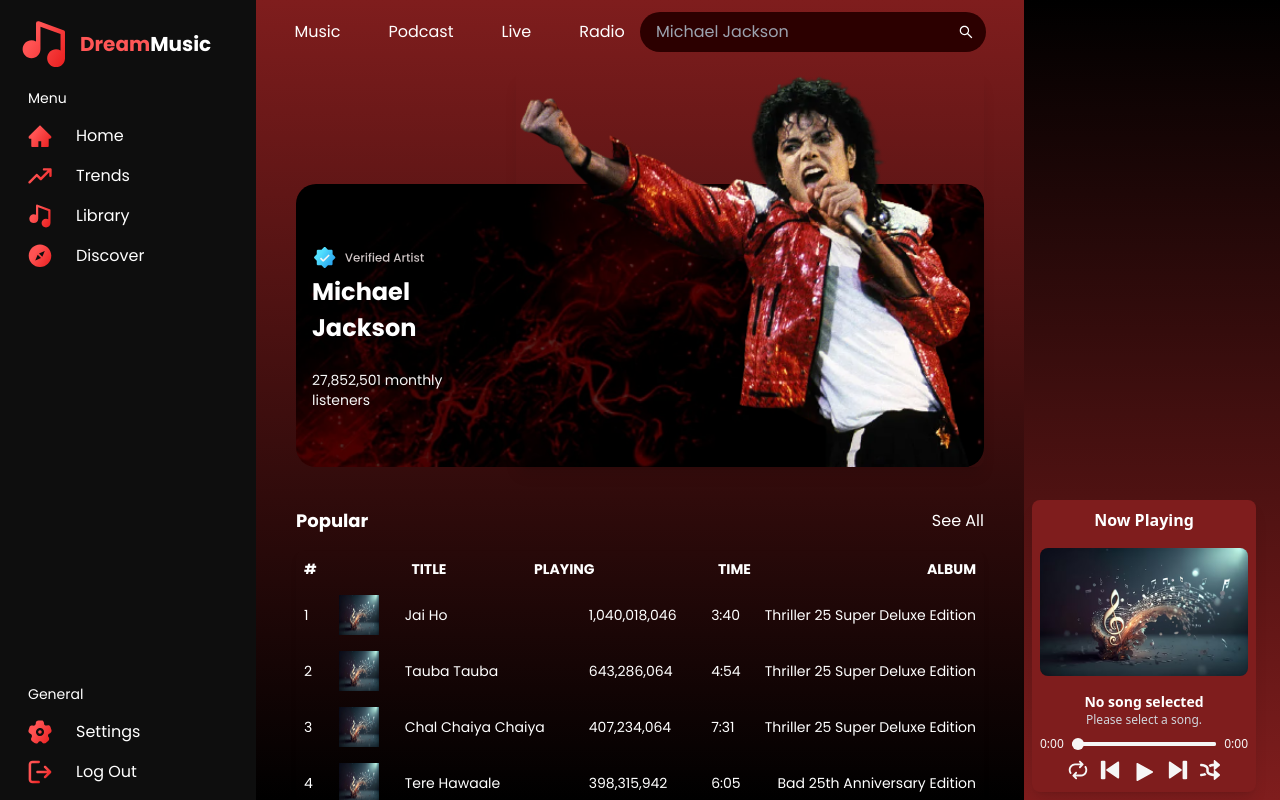
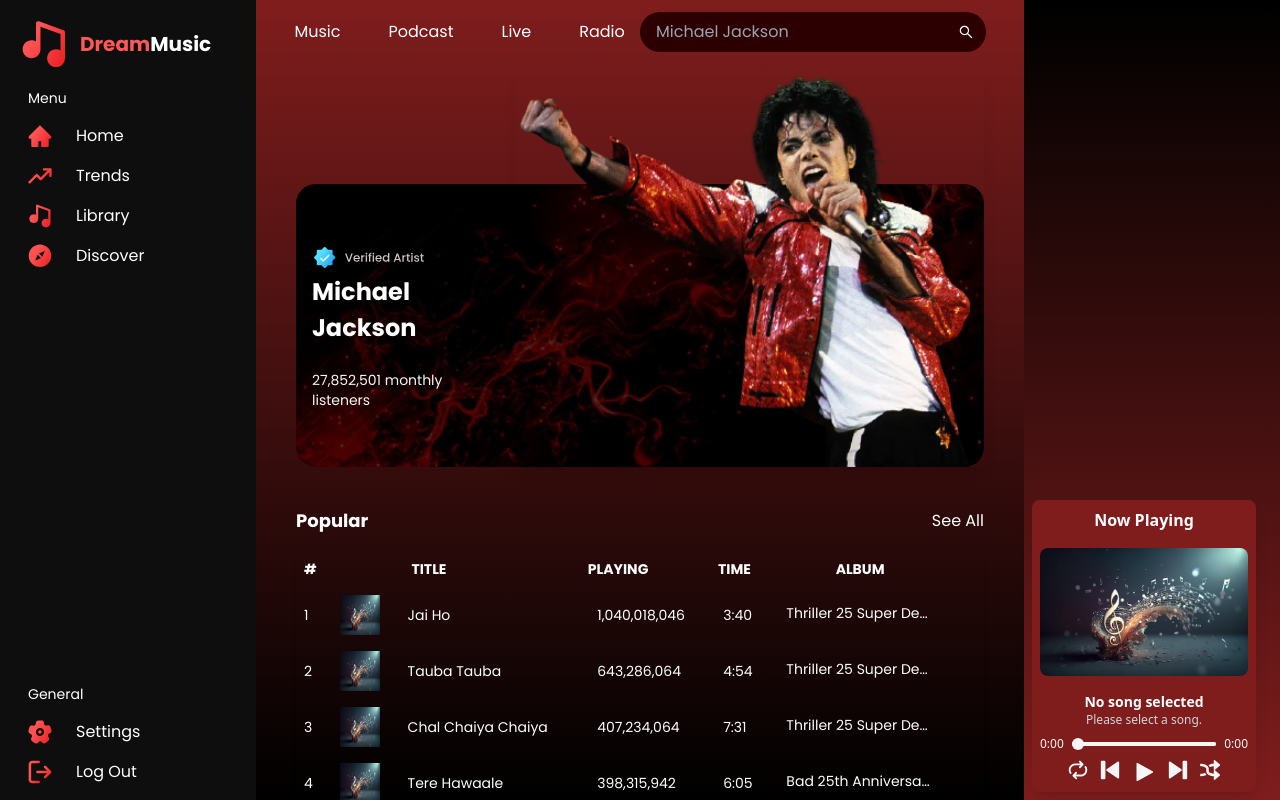
Before and after one commit to satan7549/Music-Player, a React (Create React App) app: page / in a window 1280 px wide. Built offline with nearby package versions, Linux system fonts and the light colour scheme.

Commit message:
fix spacing and small bugs

```diff
--- a/src/components/MainContent/MainContent.jsx
+++ b/src/components/MainContent/MainContent.jsx
@@ -9,14 +9,22 @@
 
   return (
     <>
-      {isMobileOrTablet ? (
+      <main className=" ">
+        {isMobileOrTablet ? null : (
+          <>
+            <ArtistInfo />
+          </>
+        )}
+        <MusicTable />
+      </main>
+      {/* {isMobileOrTablet ? (
         <MusicTable />
       ) : (
         <main className="w-full  overflow-y-auto ">
           <ArtistInfo />
           <MusicTable />
         </main>
-      )}
+      )} */}
     </>
   );
 }
--- a/src/components/MainContent/MusicTable.jsx
+++ b/src/components/MainContent/MusicTable.jsx
@@ -7,15 +7,8 @@
 import PlayerControls from "../PlayerControls/PlayerControls";
 import useIsMobileOrTablet from "../CheckScreen";
 
-import RepeatIcon from "../../assets/icons/repeat.svg";
-import RewindIcon from "../../assets/icons/rewind.svg";
-import PlayIcon from "../../assets/icons/play.svg";
-import PauseIcon from "../../assets/icons/pause.svg";
-import FastForwardIcon from "../../assets/icons/fastforward.svg";
-import RandomIcon from "../../assets/icons/random.svg";
-
-import Poster from "../../assets/music/musicimage.png";
 import { TouchBackend } from "react-dnd-touch-backend";
+import DummyPlayerControls from "../PlayerControls/DummyPlayerControls";
 
 const MusicTable = () => {
   const isMobileOrTablet = useIsMobileOrTablet();
@@ -95,11 +88,11 @@
               <thead>
                 <tr>
                   <th className="p-2 text-left">#</th>
-                  <th className="p-2 text-left"></th>
+                  <th className="p-2 "></th>
                   <th className="p-2 text-left">TITLE</th>
-                  <th className="p-2 text-left">PLAYING</th>
+                  <th className="p-2 text-center">PLAYING</th>
                   <th className="p-2 text-left">TIME</th>
-                  <th className="p-2 text-right">ALBUM</th>
+                  <th className="p-2 text-left">ALBUM</th>
                 </tr>
               </thead>
             </table>
@@ -132,114 +125,7 @@
           songs={songs}
         />
       ) : (
-        <>
-          {isMobileOrTablet ? (
-            <div className="fixed w-full h-auto left-0 p-1 bottom-0 bg-red-900 shadow-lg rounded-t-lg overflow-hidden ">
-              <div className="flex items-center p-2 text-white">
-                <img
-                  src={Poster}
-                  className="w-16 h-16 rounded-md mr-2"
-                  alt=""
-                />
-                <div className="flex-1">
-                  <h2 className="font-bold"> No song selected</h2>
-                  <p>Please select a song.</p>
-                </div>
-                <div className="flex space-x-2">
-                  <button>
-                    <img src={RewindIcon} alt="Previous" className="w-8 h-8" />
-                  </button>
-                  <button>
-                    <img
-                      src={PlayIcon}
-                      alt="Play/Pause"
-                      className="w-10 h-10"
-                    />
-                  </button>
-                  <button>
-                    <img src={FastForwardIcon} alt="Next" className="w-8 h-8" />
-                  </button>
-                </div>
-              </div>
-              <div className="w-full bg-[#F6F6F6] h-1 cursor-pointer" />
-              <div className="flex justify-between px-4 py-1 text-white text-xs">
-                <span>0:00</span>
-                <span>0:00</span>
-              </div>
-            </div>
-          ) : (
-            <div className="fixed bottom-2 right-6 w-56 bg-red-900 shadow-lg rounded-lg overflow-hidden">
-              <div className="text-center py-2 text-white font-semibold">
-                Now Playing
-              </div>
-
-              <div className="p-2">
-                <img
-                  src={Poster}
-                  alt="Now Playing"
-                  className="w-full h-32 object-cover rounded-lg"
-                />
-              </div>
-
-              <div className="p-2">
-                <div className="text-center mb-2">
-                  <h4 className="text-sm font-bold text-white">
-                    No song selected
-                  </h4>
-                  <p className="text-xs text-gray-300">Please select a song.</p>
-                </div>
-
-                <div
-                  className="flex items-center mb-2"
-                  style={{ cursor: "pointer" }}
-                >
-                  <span className="text-xs text-[#F6F6F6]">0:00</span>
-
-                  <div className="relative m-auto flex-grow mx-2">
-                    <div className="bg-gray-300 h-1 m-auto rounded-full">
-                      <div className="bg-[#F6F6F6] h-full rounded-full"></div>
-                      <div className="absolute  bg-[#F6F6F6] w-3 h-3 -top-1 rounded-full"></div>
-                    </div>
-                  </div>
-
-                  <span className="text-xs text-[#F6F6F6]">0:00</span>
-                </div>
-
-                <div className="flex justify-center space-x-3 mt-2">
-                  <img
-                    src={RepeatIcon}
-                    className="control-icon w-5 h-5"
-                    alt="Repeat"
-                  />
-                  <img
-                    src={RewindIcon}
-                    className="control-icon w-5 h-5"
-                    alt="Rewind"
-                  />
-                  <img
-                    src={
-                      howlInstance && howlInstance.playing()
-                        ? PauseIcon
-                        : PlayIcon
-                    }
-                    className="control-icon w-6 h-6"
-                    alt="Play/Pause"
-                  />
-                  <img
-                    src={FastForwardIcon}
-                    className="control-icon w-5 h-5"
-                    alt="Fast Forward"
-                  />
-                  <img
-                    src={RandomIcon}
-                    className="control-icon w-5 h-5"
-                    alt="Random"
-                  />
-                </div>
-              </div>
-            </div>
-          )}
-        </>
+        <DummyPlayerControls />
       )}
     </DndProvider>
   );
--- a/src/components/MainContent/SongRow.jsx
+++ b/src/components/MainContent/SongRow.jsx
@@ -75,7 +75,10 @@
             <td className="p-2">{song.title}</td>
             <td className="p-2">{song.playing}</td>
             <td className="p-2">{song.time}</td>
-            <td className="p-2 w-[50px] text-right overflow-hidden text-ellipsis whitespace-nowrap    ">
+            {/* <td className="p-4 overflow-hidden text-ellipsis whitespace-nowrap w-32 inline-block align-middle">
+              {song.album}
+            </td> */}
+            <td className="p-4 overflow-hidden text-ellipsis whitespace-nowrap w-44 inline-block align-middle ">
               {song.album}
             </td>
           </>
--- /dev/null
+++ b/src/components/PlayerControls/DummyPlayerControls.jsx
@@ -0,0 +1,114 @@
+import React from "react";
+import useIsMobileOrTablet from "../CheckScreen";
+
+import RepeatIcon from "../../assets/icons/repeat.svg";
+import RewindIcon from "../../assets/icons/rewind.svg";
+import PlayIcon from "../../assets/icons/play.svg";
+import PauseIcon from "../../assets/icons/pause.svg";
+import FastForwardIcon from "../../assets/icons/fastforward.svg";
+import RandomIcon from "../../assets/icons/random.svg";
+
+import Poster from "../../assets/music/musicimage.png";
+
+const DummyPlayerControls = () => {
+  const isMobileOrTablet = useIsMobileOrTablet();
+
+  return (
+    <>
+      {isMobileOrTablet ? (
+        <div className="fixed w-full h-auto left-0 p-1 bottom-0 bg-red-900 shadow-lg rounded-t-lg overflow-hidden ">
+          <div className="flex items-center p-2 text-white">
+            <img src={Poster} className="w-16 h-16 rounded-md mr-2" alt="" />
+            <div className="flex-1">
+              <h2 className="font-bold"> No song selected</h2>
+              <p>Please select a song.</p>
+            </div>
+            <div className="flex space-x-2">
+              <button>
+                <img src={RewindIcon} alt="Previous" className="w-8 h-8" />
+              </button>
+              <button>
+                <img src={PlayIcon} alt="Play/Pause" className="w-10 h-10" />
+              </button>
+              <button>
+                <img src={FastForwardIcon} alt="Next" className="w-8 h-8" />
+              </button>
+            </div>
+          </div>
+          <div className="w-full bg-[#F6F6F6] h-1 cursor-pointer" />
+          <div className="flex justify-between px-4 py-1 text-white text-xs">
+            <span>0:00</span>
+            <span>0:00</span>
+          </div>
+        </div>
+      ) : (
+        <div className="fixed bottom-2 right-6 w-56 bg-red-900 shadow-lg rounded-lg overflow-hidden">
+          <div className="text-center py-2 text-white font-semibold">
+            Now Playing
+          </div>
+
+          <div className="p-2">
+            <img
+              src={Poster}
+              alt="Now Playing"
+              className="w-full h-32 object-cover rounded-lg"
+            />
+          </div>
+
+          <div className="p-2">
+            <div className="text-center mb-2">
+              <h4 className="text-sm font-bold text-white">No song selected</h4>
+              <p className="text-xs text-gray-300">Please select a song.</p>
+            </div>
+
+            <div
+              className="flex items-center mb-2"
+              style={{ cursor: "pointer" }}
+            >
+              <span className="text-xs text-[#F6F6F6]">0:00</span>
+
+              <div className="relative m-auto flex-grow mx-2">
+                <div className="bg-gray-300 h-1 m-auto rounded-full">
+                  <div className="bg-[#F6F6F6] h-full rounded-full"></div>
+                  <div className="absolute  bg-[#F6F6F6] w-3 h-3 -top-1 rounded-full"></div>
+                </div>
+              </div>
+
+              <span className="text-xs text-[#F6F6F6]">0:00</span>
+            </div>
+
+            <div className="flex justify-center space-x-3 mt-2">
+              <img
+                src={RepeatIcon}
+                className="control-icon w-5 h-5"
+                alt="Repeat"
+              />
+              <img
+                src={RewindIcon}
+                className="control-icon w-5 h-5"
+                alt="Rewind"
+              />
+              <img
+                src={PlayIcon}
+                className="control-icon w-6 h-6"
+                alt="Play/Pause"
+              />
+              <img
+                src={FastForwardIcon}
+                className="control-icon w-5 h-5"
+                alt="Fast Forward"
+              />
+              <img
+                src={RandomIcon}
+                className="control-icon w-5 h-5"
+                alt="Random"
+              />
+            </div>
+          </div>
+        </div>
+      )}
+    </>
+  );
+};
+
+export default DummyPlayerControls;
```
